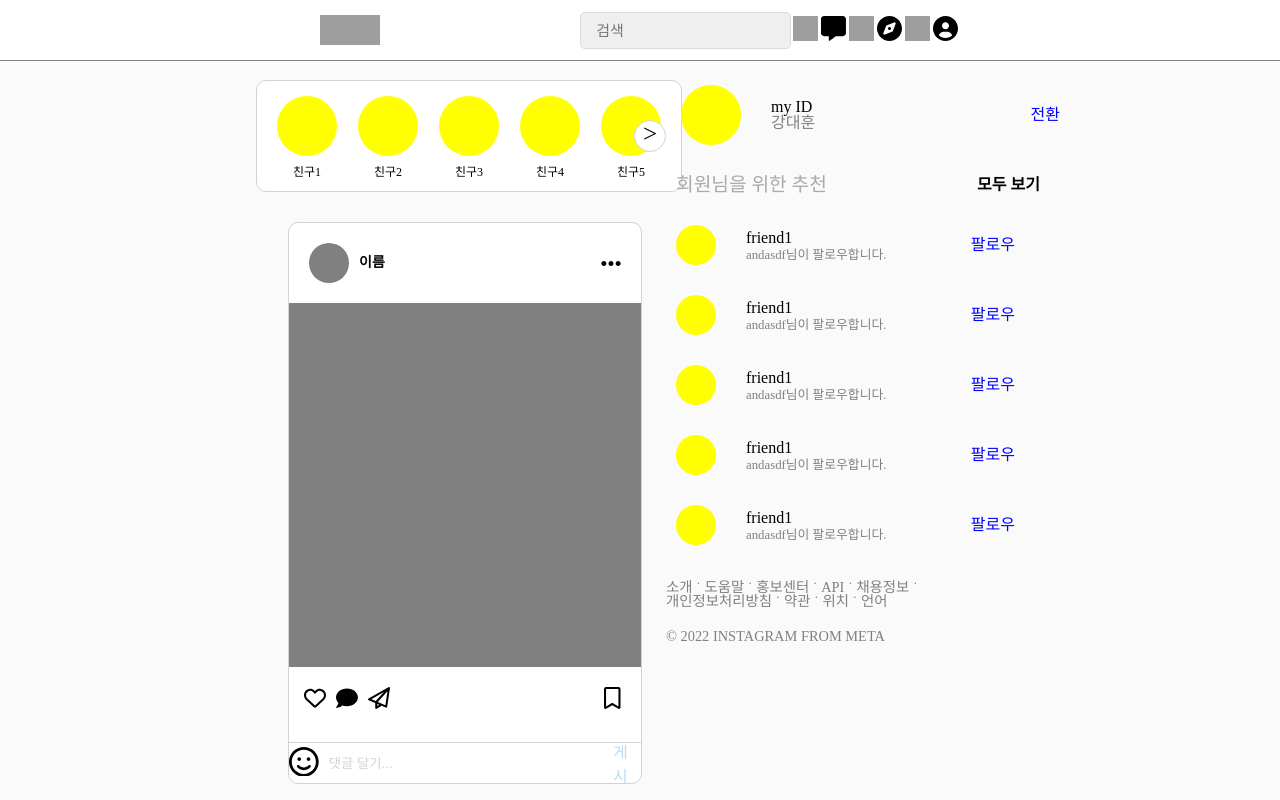
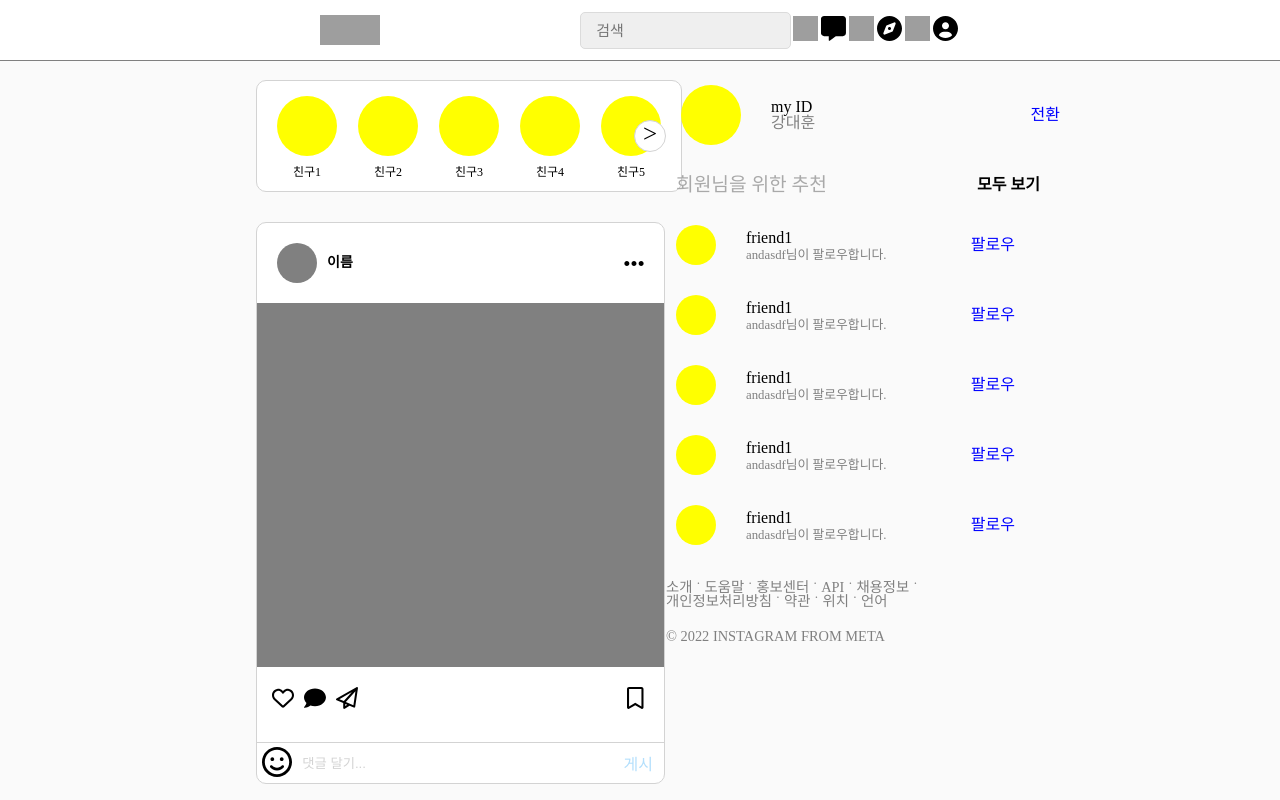
Before and after one commit to jungyu333/Instagram_Clone, a React (Create React App) app: page / in a window 1280 px wide. Shown: the top 800 px of the page. Built offline with nearby package versions, Linux system fonts and the light colour scheme; grey boxes are pictures that could not be loaded.

Commit message:
사이즈 조정

```diff
--- a/src/components/Card.js
+++ b/src/components/Card.js
@@ -2,12 +2,12 @@ import React from "react";
 import styled from "styled-components";
 
 const CardWrapper = styled.div`
-  width: 55%;
+  width: 60%;
   margin: 30px auto;
 `;
 
 const CardContainer = styled.div`
-  width: 50%;
+  width: 53%;
   height: 65vh;
   border: 1px solid lightgray;
   padding: 20px 0;
```
